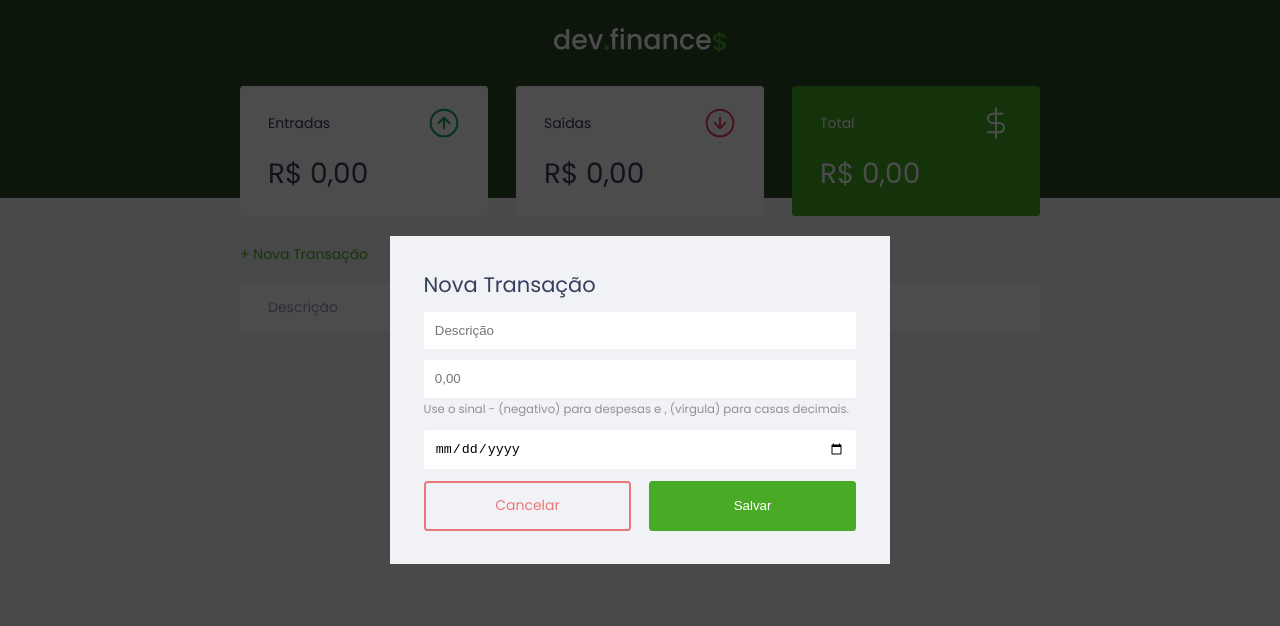
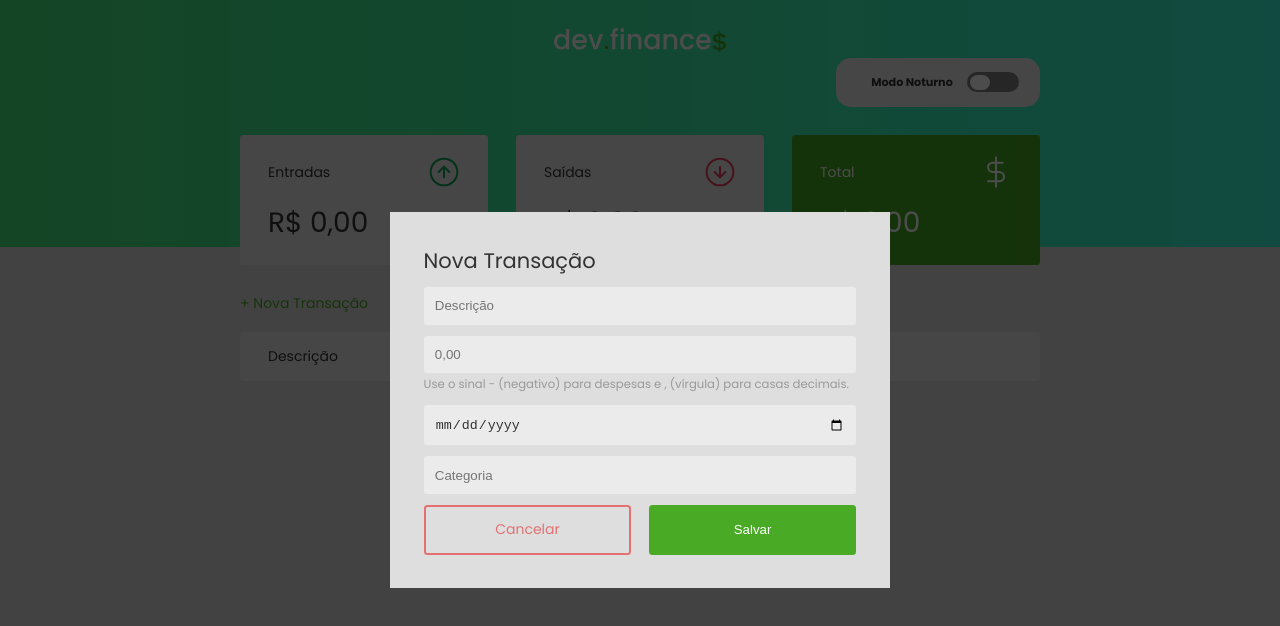
Before and after one commit to igormartins4/dev-finance, a plain HTML site: page index.html in a window 1280 px wide. Both pictures are taken after a click on the link "+ Nova Transação". Drawn offline with Linux system fonts and the light colour scheme.

Commit message:
Alterações finais

```diff
--- a/index.html
+++ b/index.html
@@ -5,6 +5,7 @@
     <meta charset="UTF-8">
     <meta name="viewport" content="width=device-width, initial-scale=1.0">
     <title>dev.finance$</title>
+    <link rel="icon" href="./assets/favicon.svg">
     <link rel="stylesheet" href="./style.css">
     <link rel="preconnect" href="https://fonts.gstatic.com">
     <link
@@ -15,6 +16,17 @@
 <body>
     <header>
         <img src="./assets/logo.svg" alt="Logo Dev Finance">
+
+        <div class="mode-content">
+            <div class="container-mode">
+                <h1>Modo Noturno</h1>
+                <div class="toggle">
+                    <input id="switch" type="checkbox" name="theme">
+                    <label for="switch">Toggle</label>
+                </div>
+            </div>
+        </div>
+
     </header>
     <main class="container">
         <section id="balance">
@@ -48,9 +60,7 @@
         <section id="transaction">
             <h2 class="sr-only">Transações</h2>
 
-            <a href="#"
-            onclick="Modal.open()"
-            class="button new">+ Nova Transação</a>
+            <a href="#" onclick="Modal.alternate()" class="button new">+ Nova Transação</a>
 
             <table id="data-table">
                 <thead>
@@ -58,6 +68,7 @@
                         <th>Descrição</th>
                         <th>Valor</th>
                         <th>Data</th>
+                        <th>Categoria</th>
                         <th></th>
                     </tr>
                 </thead>
@@ -73,30 +84,15 @@
                 <h2>Nova Transação</h2>
                 <form action="" onsubmit="Form.submit(event)">
                     <div class="input-group">
-                        <label
-                            class="sr-only"
-                            for="description">Descrição
+                        <label class="sr-only" for="description">Descrição
                         </label>
-                        <input
-                            type="text"
-                            id="description"
-                            name="description"
-                            placeholder="Descrição"
-                        />
+                        <input type="text" id="description" name="description" placeholder="Descrição" />
                     </div>
 
                     <div class="input-group">
-                        <label
-                            class="sr-only"
-                            for="amount">Valor
+                        <label class="sr-only" for="amount">Valor
                         </label>
-                        <input
-                            type="number"
-                            step="0.01"
-                            id="amount"
-                            name="amount"
-                            placeholder="0,00"
-                        />
+                        <input type="number" step="0.01" id="amount" name="amount" placeholder="0,00" />
                         <small class="help">
                             Use o sinal - (negativo) para despesas
                             e , (vírgula) para casas decimais.
@@ -104,22 +100,19 @@
                     </div>
 
                     <div class="input-group">
-                        <label
-                            class="sr-only"
-                            for="date">Data
+                        <label class="sr-only" for="date">Data
                         </label>
-                        <input
-                            type="date"
-                            id="date"
-                            name="date"
-                        />
+                        <input type="date" id="date" name="date" />
+                    </div>
+
+                    <div class="input-group">
+                        <label class="sr-only" for="category">Categoria
+                        </label>
+                        <input type="text" id="category" name="category" placeholder="Categoria" />
                     </div>
 
                     <div class="input-group actions">
-                        <a
-                        onclick="Modal.close()"
-                        href="#"
-                        class="button cancel">Cancelar</a>
+                        <a onclick="Modal.alternate()" href="#" class="button cancel">Cancelar</a>
                         <button>Salvar</button>
                     </div>
 
@@ -128,7 +121,9 @@
         </div>
     </div>
 
-    <footer><p>dev.finance$</p></footer>
+    <footer>
+        <p>dev.finance$</p>
+    </footer>
 
     <script src="./scripts.js"></script>
 </body>
--- a/scripts.js
+++ b/scripts.js
@@ -1,210 +1,258 @@
 const Modal = {
-    // trocar pelo toggle depois, no final ===========================
-    open(){
-        document
-            .querySelector('.modal-overlay')
-            .classList.add('active')
-    },
-    close(){
-        document
-            .querySelector('.modal-overlay')
-            .classList.remove('active')
+  alternate() {
+    const element = document.querySelector(".modal-overlay");
+    element.classList.toggle("active");
   }
+};
+
+// Dark Mode tá on demais
+const checkbox = document.querySelector("input[name=theme]");
+checkbox.addEventListener("click", () => {
+  document.body.classList.toggle("dark-mode")
+
+});
+
+// Salva modo de visualização no localStorage
+const darkModeStorage = localStorage.getItem('darkMode');
+
+if (darkModeStorage) {
+  document.body.classList.add('dark-mode')
+  checkbox.checked = true
 }
+else {
+  document.body.classList.remove('dark-mode')
+  checkbox.checked = false
+}
+
+checkbox.addEventListener('click', () => {
+  if (document.body.classList.contains('dark-mode')) {
+    localStorage.setItem('darkMode', true)
+    return
+  }
+  else {
+    document.body.classList.remove('dark-mode')
+    checkbox.checked = false
+    localStorage.removeItem('darkMode')
+  }
+});
 
 const Storage = {
   get() {
-        return JSON.parse(localStorage.getItem
-        ("dev.finances:transactions")) || []
+    return JSON.parse(localStorage.getItem("dev.finances:transactions")) || [];
   },
 
   set(transactions) {
-        localStorage.setItem("dev.finances:transactions",
-        JSON.stringify(transactions))
-    }
-}
+    localStorage.setItem(
+      "dev.finances:transactions",
+      JSON.stringify(transactions)
+    );
+  },
+};
 
 const Transaction = {
   all: Storage.get(),
 
   add(transaction) {
-        Transaction.all.push(transaction)
+    Transaction.all.push(transaction);
 
-        App.reload()
+    App.reload();
   },
 
   remove(index) {
-        Transaction.all.splice(index, 1)
+    Transaction.all.splice(index, 1);
 
-        App.reload()
+    App.reload();
   },
 
   incomes() {
     let income = 0;
-        Transaction.all.forEach(transaction => {
-            if(transaction.amount > 0) {
+    Transaction.all.forEach((transaction) => {
+      if (transaction.amount > 0) {
         income += transaction.amount;
       }
-        })
+    });
     return income;
   },
   expenses() {
     let expense = 0;
-        Transaction.all.forEach(transaction => {
-            if(transaction.amount < 0) {
+    Transaction.all.forEach((transaction) => {
+      if (transaction.amount < 0) {
         expense += transaction.amount;
       }
-        })
+    });
     return expense;
   },
-    total(){
+  total() {
     return Transaction.incomes() + Transaction.expenses();
-    }
-}
+  },
+};
 
 const DOM = {
-    transactionsContainer: document.querySelector('#data-table tbody'),
+  transactionsContainer: document.querySelector("#data-table tbody"),
 
   addTransaction(transaction, index) {
-        const tr = document.createElement('tr')
-        tr.innerHTML = DOM.innerHTMLTransaction(transaction, index)
-        tr.dataset.index = index
+    const tr = document.createElement("tr");
+    tr.innerHTML = DOM.innerHTMLTransaction(transaction, index);
+    tr.dataset.index = index;
 
-        DOM.transactionsContainer.appendChild(tr)
+    DOM.transactionsContainer.appendChild(tr);
   },
+
   innerHTMLTransaction(transaction, index) {
-        const CSSclass = transaction.amount > 0 ? "income" : "expense"
+    const CSSclass = transaction.amount > 0 ? "income" : "expense";
 
-        const amount = Utils.formatCurrency(transaction.amount)
+    const amount = Utils.formatCurrency(transaction.amount);
 
     const html = `
             <td class="description">${transaction.description}</td>
             <td class="${CSSclass}">${amount}</td>
            <td class="date">${transaction.date}</td>
+           <td class="category">${transaction.category}</td>
             <td>
                 <img onclick="Transaction.remove(${index})" src="./assets/minus.svg" alt="Remover transação">
             </td>
-        `
-        return html
+        `;
+    return html;
   },
+
   updateBalance() {
-        document
-            .getElementById('incomeDisplay')
-            .innerHTML = Utils.formatCurrency(Transaction.incomes())
-        document
-            .getElementById('expenseDisplay')
-            .innerHTML = Utils.formatCurrency(Transaction.expenses())
-        document
-            .getElementById('totalDisplay')
-            .innerHTML = Utils.formatCurrency(Transaction.total())
+    document.getElementById("incomeDisplay").innerHTML = Utils.formatCurrency(
+      Transaction.incomes()
+    );
+    document.getElementById("expenseDisplay").innerHTML = Utils.formatCurrency(
+      Transaction.expenses()
+    );
+    document.getElementById("totalDisplay").innerHTML = Utils.formatCurrency(
+      Transaction.total()
+    );
+
+    DOM.changeColorTotal();
+  },
+
+  // troca a cor do total caso o saldo seja negativo
+  changeColorTotal() {
+    let total = Utils.formatAmount(Transaction.total());
+
+    if (total < 0) {
+      document.querySelector(".card.total").style.backgroundColor = "#e92929";
+    } else {
+      document.querySelector(".card.total").style.backgroundColor = "#49aa26";
+    }
   },
 
   clearTransactions() {
-        DOM.transactionsContainer.innerHTML = ""
-    }
-}
+    DOM.transactionsContainer.innerHTML = "";
+  },
+};
 
 const Utils = {
   formatAmount(value) {
-        value = Number(value.replace(/\,\./g, "")) * 100
+    value *= 100;
 
-        return value
+    return Math.round(value);
   },
 
   formatDate(date) {
-        const splittedDate = date.split("-")
-        return `${splittedDate[2]}/${splittedDate[1]}/${splittedDate[0]}`
+    const splittedDate = date.split("-");
+    return `${splittedDate[2]}/${splittedDate[1]}/${splittedDate[0]}`;
   },
 
   formatCurrency(value) {
-        const signal = Number(value) < 0 ? "-" : ""
+    const signal = Number(value) < 0 ? "-" : "";
 
-        value = String(value).replace(/\D/g, "")
+    value = String(value).replace(/\D/g, "");
 
-        value = Number(value) / 100
+    value = Number(value) / 100;
 
     value = value.toLocaleString("pt-BR", {
       style: "currency",
-            currency: "BRL"
-        })
+      currency: "BRL",
+    });
 
-        return signal + value
-    }
-}
+    return signal + value;
+  },
+};
 
 const Form = {
-    description: document.querySelector('input#description'),
-    amount: document.querySelector('input#amount'),
-    date: document.querySelector('input#date'),
+  description: document.querySelector("input#description"),
+  amount: document.querySelector("input#amount"),
+  date: document.querySelector("input#date"),
+  category: document.querySelector("input#category"),
+
 
   getValues() {
     return {
       description: Form.description.value,
       amount: Form.amount.value,
       date: Form.date.value,
-        }
+      category: Form.category.value,
+    };
   },
 
   validateFields() {
-        const { description, amount, date } = Form.getValues()
+    const { description, amount, date, category } = Form.getValues();
 
-        if( description.trim() === "" ||
+    if (
+      description.trim() === "" ||
       amount.trim() === "" ||
-            date.trim() === "" ) {
-                throw new Error("Por favor, preencha todos os campos")
+      date.trim() === "" ||
+      category.trim() === ""
+    ) {
+      throw new Error("Por favor, preencha todos os campos");
     }
   },
 
   formatValues() {
-        let { description, amount, date } = Form.getValues()
+    let { description, amount, date, category } = Form.getValues();
 
-        amount = Utils.formatAmount(amount)
+    amount = Utils.formatAmount(amount);
 
-        date = Utils.formatDate(date)
+    date = Utils.formatDate(date);
 
     return {
       description,
       amount,
-            date
-        }
+      date,
+      category,
+    };
   },
 
   clearFields() {
-        Form.description.value = ""
-        Form.amount.value = ""
-        Form.date.value = ""
+    Form.description.value = "";
+    Form.amount.value = "";
+    Form.date.value = "";
+    Form.category.value = "";
   },
 
   submit(event) {
-        event.preventDefault()
+    event.preventDefault();
 
     try {
-            Form.validateFields()
-            const transaction = Form.formatValues()
-            Transaction.add(transaction)
-            Form.clearFields()
-            Modal.close()
-
+      Form.validateFields();
+      const transaction = Form.formatValues();
+      Transaction.add(transaction);
+      Form.clearFields();
+      Modal.alternate();
     } catch (error) {
-            alert(error.message)
+      alert(error.message);
     }
-    }
-}
+  },
+};
 
 const App = {
   init() {
     Transaction.all.forEach((transaction, index) => {
-            DOM.addTransaction(transaction, index)
+      DOM.addTransaction(transaction, index);
 
-            Storage.set(Transaction.all)
-        })
+      Storage.set(Transaction.all);
+    });
 
-        DOM.updateBalance()
+    DOM.updateBalance();
   },
   reload() {
     DOM.clearTransactions();
     App.init();
   },
-}
+};
 
 App.init();
--- a/style.css
+++ b/style.css
@@ -1,9 +1,23 @@
 /* Global =====================================*/
 :root {
-    --dark-blue: #363f5f;
   --green: #49aa26;
   --light-green: #3dd705;
   --red: #e92929;
+
+  --bg: #dedede;
+  --bg-panel: #ebebeb;
+  --bg-header: linear-gradient(to right, #43e97b 0%, #38f9d7 100%);
+  --color-text: #333333;
+
+  transition: all 0.3s linear;
+}
+
+.dark-mode {
+  --bg: #333333;
+  --bg-panel: #434343;
+  --bg-header: linear-gradient(to right, #30cfd0 0%, #330867 100%);
+  --color-text: #b5b5b5;
+  transition: all 0.3s linear;
 }
 
 * {
@@ -16,9 +30,14 @@ html {
   font-size: 93.75w;
 }
 
+header img {
+  width: 172px;
+  height: 24px;
+}
+
 body {
-    background: #f0f2f5;
-    font-family: 'Poppins', sans-serif;
+  background: var(--bg);
+  font-family: "Poppins", sans-serif;
 }
 
 .sr-only {
@@ -42,7 +61,7 @@ body {
 h2 {
   margin-top: 3.2rem;
   margin-bottom: 0.8rem;
-    color: var(--dark-blue);
+  color: var(--color-text);
 
   font-weight: normal;
 }
@@ -102,7 +121,8 @@ button:hover {
 
 /* Header =====================================*/
 header {
-    background: #2d4a22;
+  /*background: linear-gradient(90deg, #ff4d4d, #f9cb28);*/
+  background-image: var(--bg-header);
   padding: 2rem 0 10rem;
   text-align: center;
 }
@@ -124,13 +144,13 @@ header {
 
 /* Cards =====================================*/
 .card {
-    background: #fff;
+  background: var(--bg-panel);
   padding: 1.5rem 2rem;
   border-radius: 0.25rem;
 
   margin-bottom: 2rem;
 
-    color: var(--dark-blue);
+  color: var(--color-text);
 }
 
 .card h3 {
@@ -152,6 +172,7 @@ header {
 .card.total {
   background: var(--green);
   color: #fff;
+  transition: all 0.4s linear;
 }
 
 /* Table =====================================*/
@@ -164,7 +185,7 @@ header {
 #data-table {
   width: 100%;
   border-spacing: 0 0.5rem;
-    color: #969cb3;
+  color: var(--color-text);
 }
 
 table thead tr th:first-child,
@@ -178,7 +199,7 @@ table tbody tr td:last-child {
 }
 
 table thead th {
-    background: #fff;
+  background: var(--bg-panel);
 
   font-weight: normal;
   padding: 1rem 2rem;
@@ -195,12 +216,12 @@ table tbody tr:hover {
 }
 
 table tbody td {
-    background: #fff;
+  background: var(--bg-panel);
   padding: 1rem 2rem;
 }
 
 td.description {
-    color: var(--dark-blue);
+  color: var(--color-text);
 }
 
 td.income {
@@ -237,7 +258,8 @@ td.expense {
 }
 
 .modal {
-    background: #f0f2f5;
+  background: var(--bg);
+
   padding: 2.4rem;
 
   width: 90%;
@@ -259,6 +281,8 @@ td.expense {
 #form form input {
   border: none;
   border-radius: 0.2rem;
+  background: var(--bg-panel);
+  color: var(--color-text);
 
   padding: 0.8rem;
 
@@ -267,6 +291,7 @@ td.expense {
 
 .input-group {
   margin-top: 0.8rem;
+  color: var(--color-text);
 }
 
 .input-group small {
@@ -284,14 +309,85 @@ td.expense {
   width: 48%;
 }
 
-
 /* Footer =====================================*/
 footer {
   text-align: center;
   padding: 4rem 0 2rem;
-    color: var(--dark-blue);
+  color: var(--color-text);
 
   opacity: 0.6;
+}
+
+/* Dark Mode =====================================*/
+header .mode-content {
+  display: flex;
+  justify-content: flex-end;
+  align-items: center;
+
+  width: min(90vw, 800px);
+  margin: auto;
+}
+
+header .container-mode {
+  background-color: var(--bg-panel);
+  padding: 1em;
+  border-radius: 15px;
+  display: inline-flex;
+  justify-items: center;
+  justify-content: center;
+  align-items: center;
+  margin: 1.5rem auto 0;
+  width: 100%;
+}
+
+header .container-mode h1 {
+  line-height: 5px;
+  padding: 0 1rem;
+  font-weight: 400;
+  color: var(--color-text);
+  font-size: 1rem;
+}
+
+header .container-mode input[type="checkbox"] {
+  height: 0;
+  width: 0;
+  visibility: hidden;
+}
+
+header .container-mode label {
+  cursor: pointer;
+  text-indent: -9999px;
+  width: 52px;
+  height: 20px;
+  background: grey;
+  float: right;
+  border-radius: 100px;
+  position: relative;
+}
+
+header .container-mode label::after {
+  content: "";
+  position: absolute;
+  top: 3px;
+  left: 3px;
+  width: 20px;
+  height: 15px;
+  background-color: white;
+  border-radius: 90px;
+  transition: 0.3s;
+}
+
+header .container-mode input:checked + label {
+  background-color: var(--bg);
+}
+
+header .container-mode input:checked + label::after {
+  left: calc(100% - 5px);
+  transform: translateX(-100%);
+}
+
+header .container-mode label:active:after {
+  width: 45px;
 }
 
 /* Responsive =====================================*/
@@ -300,6 +396,16 @@ footer {
     font-size: 87.5%;
   }
 
+  header .container-mode {
+    width: 204px;
+    margin: 0;
+  }
+
+  header .container-mode h1 {
+    font-size: 0.8rem;
+    font-weight: 600;
+  }
+
   #balance {
     display: grid;
     grid-template-columns: 1fr 1fr 1fr;
```
Also changed, not shown: assets/favicon.svg (added), assets/print.jpg (added), 1 other file. Lines whose indentation alone changed are shown as unchanged.
